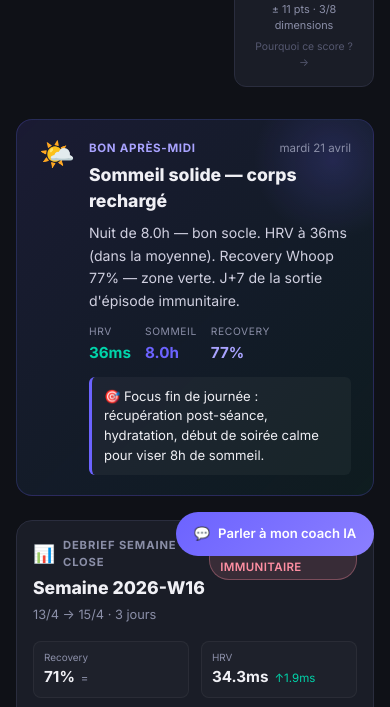
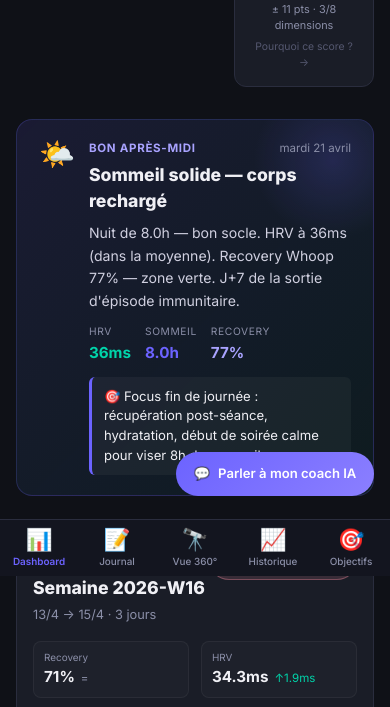
Before and after one commit to benoitleroy/coach-ia, a website: page index.html in a window 390 px wide. Shown: the part 268-975 px from the top of the page. Drawn offline with nearby package versions, Linux system fonts and the light colour scheme.

Commit message:
Remplace hamburger par barre de navigation en bas (style app native iOS)

```diff
--- a/css/style.css
+++ b/css/style.css
@@ -397,45 +397,46 @@
   padding-right: 1rem;
   z-index: 150;
 }
-.mobile-menu-btn {
-  background: none;
-  border: none;
-  color: #F0F0F5;
-  font-size: 1.5rem;
-  cursor: pointer;
-  padding: 10px 14px;
-  border-radius: 8px;
-  min-width: 44px;
-  min-height: 44px;
-  -webkit-tap-highlight-color: rgba(255,255,255,0.1);
-  transition: background 0.2s;
+/* ─── BARRE NAVIGATION BAS (style app native) ─── */
+.mobile-bottom-nav {
+  display: none;
+  position: fixed;
+  bottom: 0; left: 0; right: 0;
+  background: #13151F;
+  border-top: 1px solid #2A2D3E;
+  padding-bottom: env(safe-area-inset-bottom, 0px);
+  z-index: 150;
+  justify-content: space-around;
+  align-items: stretch;
 }
-.mobile-menu-btn:hover { background: rgba(255,255,255,0.08); }
-
-.sidebar-drawer {
-  position: fixed;
-  top: 0; left: 0;
-  height: 100vh;
-  width: 260px;
-  background: #13151F;
-  border-right: 1px solid #2A2D3E;
-  z-index: 200;
-  transform: translateX(-100%);
-  transition: transform 0.3s cubic-bezier(0.4, 0, 0.2, 1);
-  overflow-y: auto;
+.bottom-nav-item {
+  flex: 1;
+  display: flex;
+  flex-direction: column;
+  align-items: center;
+  justify-content: center;
+  gap: 3px;
+  padding: 8px 4px 6px;
+  text-decoration: none;
+  color: #8B8FA8;
+  font-size: 0.62rem;
+  font-weight: 500;
+  transition: color 0.15s;
+  -webkit-tap-highlight-color: rgba(108,99,255,0.2);
+  min-height: 56px;
 }
-.sidebar-drawer.open { transform: translateX(0); }
-
-.drawer-overlay {
-  position: fixed;
-  inset: 0;
-  background: rgba(0,0,0,0.6);
-  z-index: 199;
-  opacity: 0;
-  pointer-events: none;
-  transition: opacity 0.3s;
+.bottom-nav-item.active {
+  color: #6C63FF;
+  font-weight: 600;
 }
-.drawer-overlay.active { opacity: 1; pointer-events: all; }
+.bottom-nav-icon {
+  font-size: 1.35rem;
+  line-height: 1;
+}
+.bottom-nav-label {
+  font-size: 0.62rem;
+  white-space: nowrap;
+}
 
 @media (max-width: 768px) {
   /* Cacher la sidebar desktop */
@@ -445,9 +446,22 @@
   /* Afficher le header mobile */
   .mobile-header { display: flex; }
 
-  /* Décaler le contenu principal */
+  /* Afficher la barre de nav du bas */
+  .mobile-bottom-nav { display: flex; }
+
+  /* Décaler le contenu principal (top pour header, bottom pour nav) */
   .flex.min-h-screen > main,
-  main { padding-top: calc(72px + env(safe-area-inset-top, 0px)) !important; padding-left: 1rem !important; padding-right: 1rem !important; }
+  main {
+    padding-top: calc(72px + env(safe-area-inset-top, 0px)) !important;
+    padding-bottom: calc(80px + env(safe-area-inset-bottom, 0px)) !important;
+    padding-left: 1rem !important;
+    padding-right: 1rem !important;
+  }
+
+  /* FAB chat repositionné au-dessus de la nav du bas */
+  .fab {
+    bottom: calc(80px + env(safe-area-inset-bottom, 0px)) !important;
+  }
 
   /* Chat panel plein écran */
   .chat-panel { width: 100vw; }
--- a/js/mobile-nav.js
+++ b/js/mobile-nav.js
@@ -1,93 +1,39 @@
-// MOBILE-NAV.JS — injecte le header mobile et le drawer sur toutes les pages
+// MOBILE-NAV.JS — barre de navigation en bas (style app native iOS/Android)
 
 (function () {
-  // Détecter la page active
   const page = location.pathname.split("/").pop() || "accueil.html";
 
   const navItems = [
     { href: "index.html",      icone: "📊", label: "Dashboard" },
-    { href: "journal.html",    icone: "📝", label: "Journal du jour" },
+    { href: "journal.html",    icone: "📝", label: "Journal" },
     { href: "vue360.html",     icone: "🔭", label: "Vue 360°" },
     { href: "historique.html", icone: "📈", label: "Historique" },
-    { href: "archive.html",    icone: "📚", label: "Mes Semaines" },
     { href: "objectifs.html",  icone: "🎯", label: "Objectifs" },
   ];
 
-  // ─── HEADER MOBILE ───
+  // ─── HEADER MOBILE (juste branding, plus de hamburger) ───
   const header = document.createElement("div");
   header.className = "mobile-header";
   header.innerHTML = `
-    <button class="mobile-menu-btn" id="drawerToggle" aria-label="Menu"
-            onclick="window.__toggleCoachIaDrawer && window.__toggleCoachIaDrawer(event)"
-            ontouchstart="">☰</button>
-    <div style="display:flex;align-items:center;gap:8px;">
+    <a href="accueil.html" style="text-decoration:none;display:flex;align-items:center;gap:8px;">
       <div style="width:28px;height:28px;background:linear-gradient(135deg,#6C63FF,#00D4AA);border-radius:7px;display:flex;align-items:center;justify-content:center;">
         <span style="color:white;font-weight:800;font-size:12px;">C</span>
       </div>
       <span style="font-weight:700;font-size:0.95rem;color:#F0F0F5;">Coach IA</span>
       <span style="font-size:0.6rem;color:#6C63FF;background:rgba(108,99,255,0.15);padding:2px 5px;border-radius:4px;font-weight:600;">2030</span>
-    </div>
+    </a>
     <span style="font-size:0.62rem;color:#FF6B6B;background:rgba(255,107,107,0.1);border:1px solid rgba(255,107,107,0.2);padding:2px 6px;border-radius:4px;font-weight:600;">PROTO</span>
   `;
   document.body.appendChild(header);
 
-  // ─── OVERLAY ───
-  const overlay = document.createElement("div");
-  overlay.className = "drawer-overlay";
-  overlay.id = "drawerOverlay";
-  overlay.addEventListener("click", closeDrawer);
-  document.body.appendChild(overlay);
-
-  // ─── DRAWER ───
-  const drawer = document.createElement("div");
-  drawer.className = "sidebar-drawer";
-  drawer.id = "sidebarDrawer";
-  drawer.innerHTML = `
-    <div style="padding:1.25rem;">
-      <div style="display:flex;align-items:center;justify-content:space-between;margin-bottom:1.5rem;">
-        <a href="accueil.html" style="text-decoration:none;display:flex;align-items:center;gap:8px;">
-          <div style="width:30px;height:30px;background:linear-gradient(135deg,#6C63FF,#00D4AA);border-radius:8px;display:flex;align-items:center;justify-content:center;">
-            <span style="color:white;font-weight:800;font-size:13px;">C</span>
-          </div>
-          <span style="font-weight:700;color:#F0F0F5;">Coach IA 2030</span>
-        </a>
-        <button onclick="closeDrawer()" style="background:none;border:none;color:#8B8FA8;font-size:1.1rem;cursor:pointer;padding:4px;">✕</button>
-      </div>
-
-      <nav style="display:flex;flex-direction:column;gap:4px;">
-        ${navItems.map(item => `
-          <a href="${item.href}" class="nav-link${item.href === page ? " active" : ""}"
-             onclick="closeDrawer()">
-            <span>${item.icone}</span> ${item.label}
-          </a>`).join("")}
-      </nav>
-
-      <div style="height:1px;background:#2A2D3E;margin:1rem 0;"></div>
-      <p style="font-size:0.7rem;color:#555870;text-align:center;">Niveau Solo Athlete</p>
-    </div>
-  `;
-  document.body.appendChild(drawer);
-
-  // ─── TOGGLE ───
-  // Exposé en global pour que le onclick inline fonctionne sur iOS Safari
-  window.__toggleCoachIaDrawer = function (e) {
-    if (e) { e.preventDefault(); e.stopPropagation(); }
-    drawer.classList.toggle("open");
-    overlay.classList.toggle("active");
-  };
-
-  // Backup : addEventListener sur click ET touchend pour iOS
-  const btn = document.getElementById("drawerToggle");
-  if (btn) {
-    btn.addEventListener("click", window.__toggleCoachIaDrawer);
-    btn.addEventListener("touchend", function (e) {
-      e.preventDefault();
-      window.__toggleCoachIaDrawer(e);
-    }, { passive: false });
-  }
-
-  window.closeDrawer = function () {
-    drawer.classList.remove("open");
-    overlay.classList.remove("active");
-  };
+  // ─── BARRE DE NAVIGATION EN BAS ───
+  const bottomNav = document.createElement("nav");
+  bottomNav.className = "mobile-bottom-nav";
+  bottomNav.innerHTML = navItems.map(item => `
+    <a href="${item.href}" class="bottom-nav-item${item.href === page ? " active" : ""}">
+      <span class="bottom-nav-icon">${item.icone}</span>
+      <span class="bottom-nav-label">${item.label}</span>
+    </a>
+  `).join("");
+  document.body.appendChild(bottomNav);
 })();
--- a/sw.js
+++ b/sw.js
@@ -2,7 +2,7 @@
 // Stratégie : "network-first, cache-fallback" pour le HTML (toujours frais quand en ligne)
 //             "cache-first" pour le reste (CSS, JS, images) pour rapidité offline
 
-const CACHE_VERSION = "coach-ia-v3";
+const CACHE_VERSION = "coach-ia-v4";
 
 const PRECACHE_URLS = [
   "./",
```
